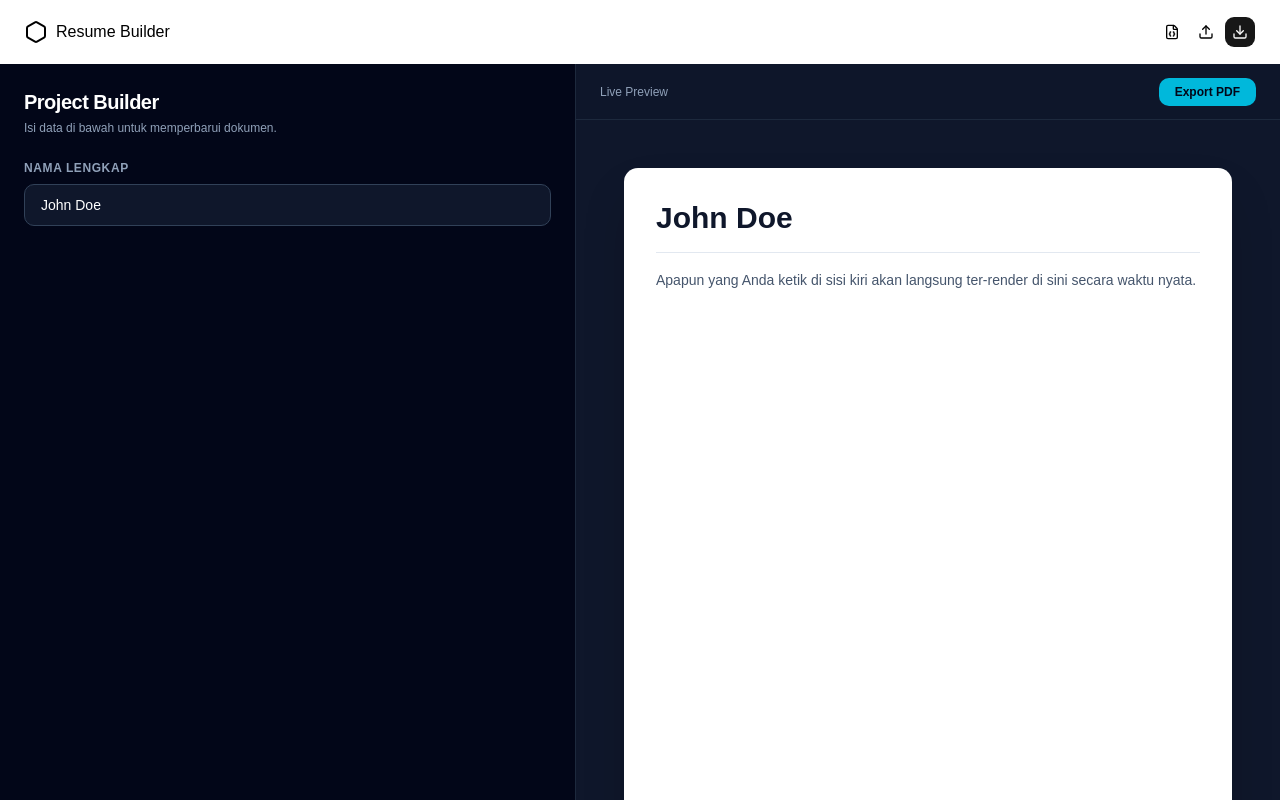
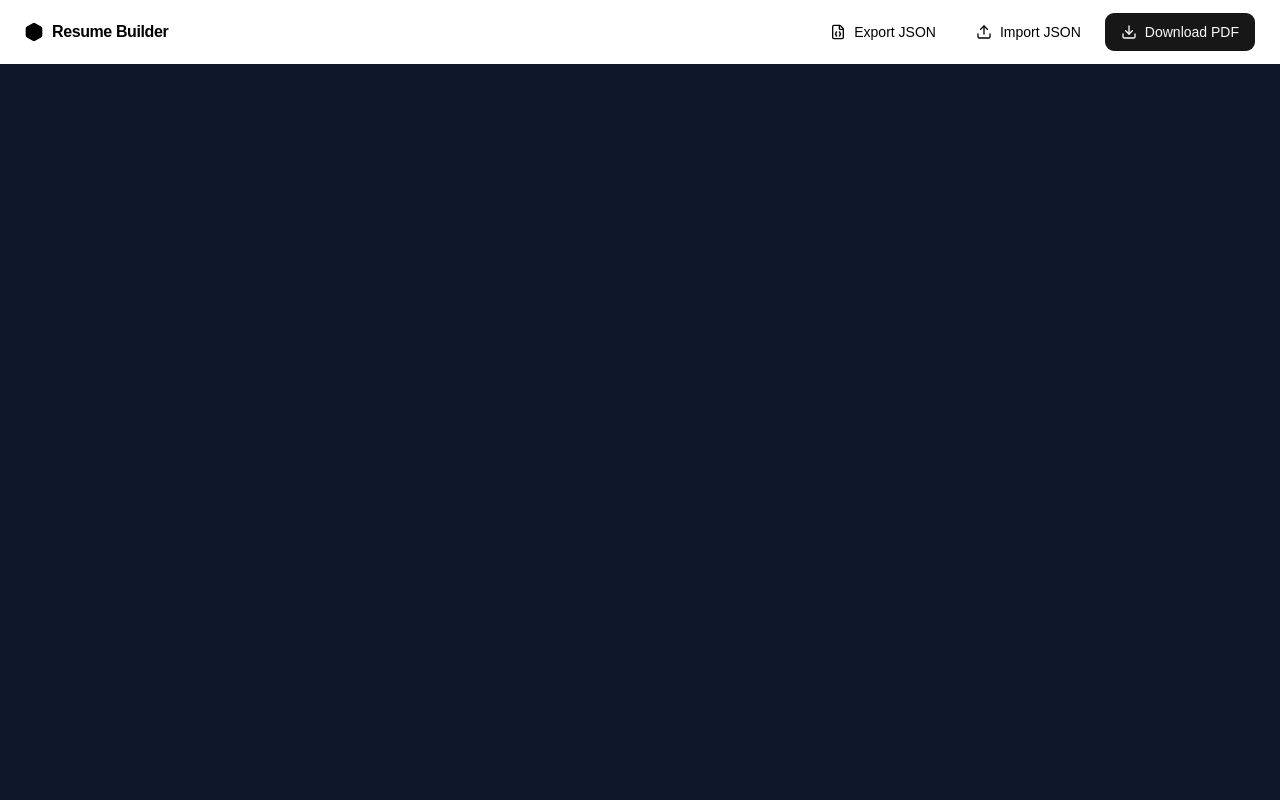
Before and after one commit to dhaboav/resume-builder, a React (Vite) app: page / in a window 1280 px wide. Built offline with nearby package versions, Linux system fonts and the light colour scheme.

Commit message:
feat: Basic navbar ui

```diff
--- a/src/app/App.tsx
+++ b/src/app/App.tsx
@@ -1,68 +1,9 @@
 import { Navbar } from '@/shared/components/Navbar';
-import { useState } from 'react';
 
 function App() {
-  const [text, setText] = useState('John Doe');
-
   return (
-    // Kita bungkus dengan flex-col h-screen agar Navbar berada di atas, dan layout split-screen berada di bawahnya
-    <div className="flex h-screen w-screen flex-col overflow-hidden bg-slate-900 font-sans text-slate-100 antialiased">
-      {/* 1. GLOBAL NAVBAR */}
+    <div className="flex h-screen w-screen flex-col overflow-hidden bg-slate-900">
       <Navbar />
-
-      {/* 2. AREA UTAMA (SPLIT SCREEN) */}
-      <div className="flex flex-1 flex-col overflow-hidden md:flex-row">
-        {/* SISI KIRI: PANEL INPUT (FORM) */}
-        <aside className="h-1/2 w-full overflow-y-auto border-b border-slate-800 bg-slate-950 p-6 md:h-full md:w-[45%] md:border-r md:border-b-0">
-          <header className="mb-6">
-            <h1 className="text-xl font-bold tracking-tight text-white">Project Builder</h1>
-            <p className="mt-1 text-xs text-slate-400">
-              Isi data di bawah untuk memperbarui dokumen.
-            </p>
-          </header>
-
-          <div className="space-y-4">
-            <div>
-              <label className="mb-2 block text-xs font-semibold tracking-wider text-slate-400 uppercase">
-                Nama Lengkap
-              </label>
-              <input
-                type="text"
-                value={text}
-                onChange={(e) => setText(e.target.value)}
-                className="w-full rounded-lg border border-slate-700 bg-slate-900 px-4 py-2.5 text-sm text-white transition-colors focus:border-cyan-500 focus:outline-none"
-                placeholder="Masukkan nama Anda..."
-              />
-            </div>
-          </div>
-        </aside>
-
-        {/* SISI KANAN: PANEL PREVIEW */}
-        <main className="flex h-1/2 flex-1 flex-col overflow-hidden bg-slate-900 md:h-full">
-          <div className="flex h-14 items-center justify-between border-b border-slate-800 bg-slate-900/50 px-6 backdrop-blur-md">
-            <span className="text-xs font-medium text-slate-400">Live Preview</span>
-            <button
-              type="button"
-              onClick={() => window.print()}
-              className="cursor-pointer rounded-lg bg-cyan-500 px-4 py-1.5 text-xs font-semibold text-slate-950 transition-all hover:bg-cyan-400"
-            >
-              Export PDF
-            </button>
-          </div>
-
-          <div className="flex flex-1 items-start justify-center overflow-y-auto p-6 md:p-12">
-            <div className="aspect-[1/1.414] w-full max-w-2xl rounded-xl bg-white p-8 text-slate-900 shadow-2xl">
-              <h2 className="border-b border-slate-200 pb-4 text-3xl font-bold text-slate-900">
-                {text || 'Nama Kosong'}
-              </h2>
-              <p className="mt-4 text-sm leading-relaxed text-slate-600">
-                Apapun yang Anda ketik di sisi kiri akan langsung ter-render di sini secara waktu
-                nyata.
-              </p>
-            </div>
-          </div>
-        </main>
-      </div>
     </div>
   );
 }
--- a/src/shared/components/Navbar.tsx
+++ b/src/shared/components/Navbar.tsx
@@ -2,22 +2,34 @@ import { Download, FileBraces, Hexagon, Upload } from 'lucide-react';
 import { Button } from './ui/button';
 
 export function Navbar() {
+  const navItems = [
+    { name: 'Export JSON', icon: FileBraces, variant: 'ghost' as const },
+    { name: 'Import JSON', icon: Upload, variant: 'ghost' as const },
+    { name: 'Download PDF', icon: Download, variant: 'default' as const },
+  ];
+
   return (
     <nav className="flex h-16 w-full items-center justify-between bg-white px-6 text-black">
       <div className="flex items-center gap-2">
-        <Hexagon />
-        <span>Resume Builder</span>
+        <Hexagon className="h-5 w-5 fill-black" />
+        <span className="font-semibold tracking-tight">Resume Builder</span>
       </div>
-      <div className="flex items-center justify-between gap-0.5">
-        <Button variant="ghost" size="icon">
-          <FileBraces />
-        </Button>
-        <Button variant="ghost" size="icon">
-          <Upload />
-        </Button>
-        <Button variant="default" size="icon">
-          <Download />
-        </Button>
+
+      <div className="flex items-center gap-1.5">
+        {navItems.map((item, index) => {
+          const Icon = item.icon;
+          return (
+            <Button
+              key={index}
+              variant={item.variant}
+              size="icon"
+              className="flex h-9 w-9 items-center gap-2 md:h-10 md:w-auto md:px-4 md:py-2"
+            >
+              <Icon className="h-4 w-4" />
+              <span className="hidden text-sm font-medium md:inline-block">{item.name}</span>
+            </Button>
+          );
+        })}
       </div>
     </nav>
   );
```
